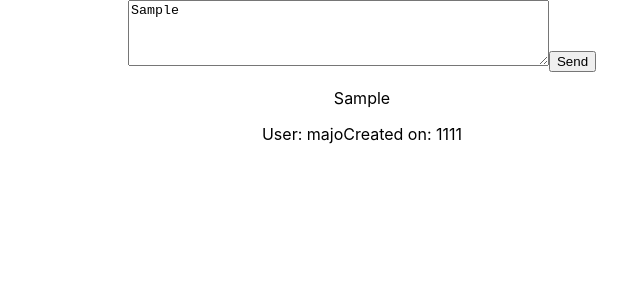
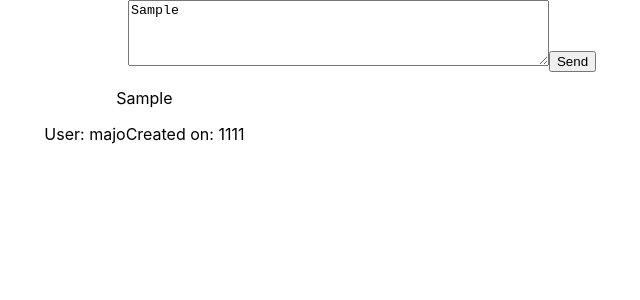
Before and after one commit to Itc-bootcamp-2019/micro-blogging-front-end-josomm22, a React (Create React App) app: page / in a window 1280 px wide. Both pictures are taken after typing "Sample" into the empty fields and a click on the button "Send". Shown: the top 300 px of the page, without its empty margins (278-918 px from the left). Built offline with nearby package versions, Linux system fonts and the light colour scheme.

Commit message:
added basic css

```diff
--- a/src/Components/Messages.js
+++ b/src/Components/Messages.js
@@ -1,5 +1,6 @@
 import React from 'react';
 import { setStorage, getStorage } from './Storage'
+import '../css/messages.css'
 
 class messageObj {
     constructor(id, login, createdOn, content) {
@@ -31,18 +32,18 @@ class Messages extends React.Component {
     handleChange(event) {
         this.setState({ value: event.target.value })
     }
-    handleSubmit(event) {
+    handleSubmit() {
         const { messages } = this.state;
-       // this.setState({ value: event.target.value })
-        this.setState({ messages: [...messages, new messageObj('1', 'majo', '1111', this.state.value)] })
-        setStorage(messages);
+        let newMessageArr = [...messages, new messageObj('1', 'majo', '1111', this.state.value)]
+        this.setState({ messages: newMessageArr })
+        setStorage(newMessageArr);
 
 
     }
     Messagebubble(props) {
 
         return (
-            <div>
+            <div className='bubble'>
                 <p>{props.content}</p>
                 <p>
                     <span>
@@ -67,7 +68,7 @@ class Messages extends React.Component {
 
                 </div>
 
-                <div>
+                <div className='messageArea'>
                     {messages.map(obj => <this.Messagebubble key= {this.state.idCounter} login= {obj.login} createdOn= {obj.createdOn} content={obj.content} />)}
                 </div>
             </div>
--- /dev/null
+++ b/src/css/messages.css
@@ -0,0 +1,7 @@
+.messageArea{
+    display: flex;
+    flex-direction: column-reverse;
+}
+.bubble{
+    width: 66%;
+}
```
